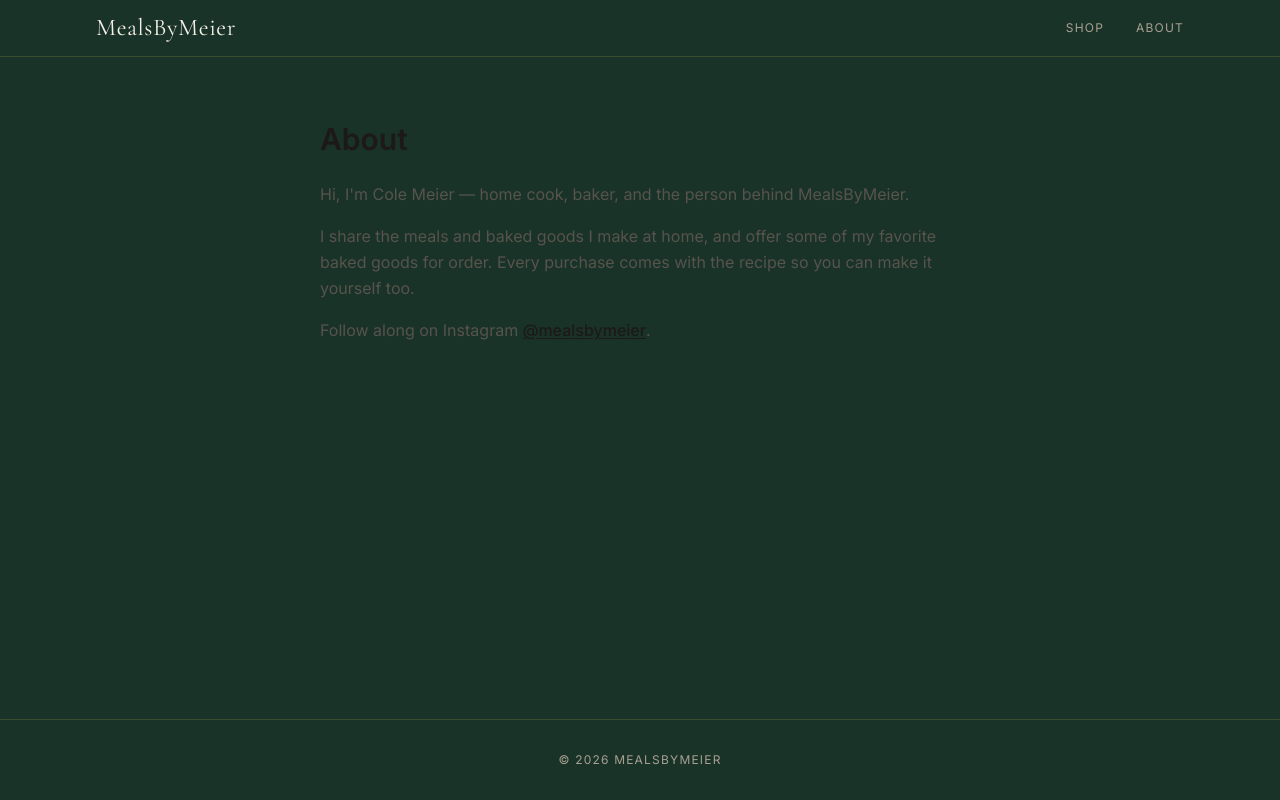
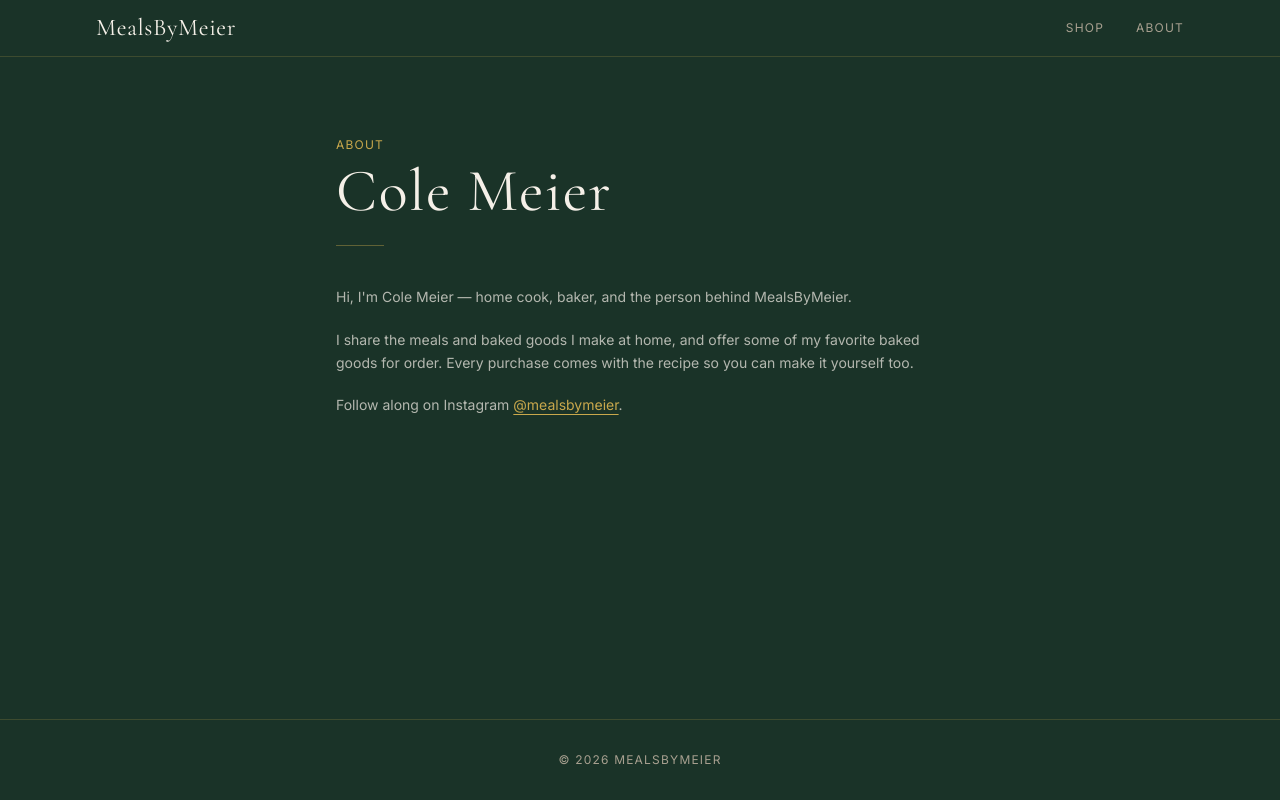
Before and after one commit to coletmeier2/mealsbymeier, a Next.js app: page /about in a window 1280 px wide. Built offline with nearby package versions, Linux system fonts and the light colour scheme.

Commit message:
chore: update theme of about page

```diff
--- a/src/app/(public)/about/page.tsx
+++ b/src/app/(public)/about/page.tsx
@@ -2,28 +2,37 @@ export const metadata = { title: "About | MealsByMeier" }
 
 export default function AboutPage() {
   return (
-    <div className="max-w-2xl mx-auto px-4 py-16">
-      <h1 className="text-3xl font-semibold text-stone-900 mb-6">About</h1>
-      <p className="text-stone-600 leading-relaxed mb-4">
+    <div className="max-w-2xl mx-auto px-8 py-20">
+      <div className="mb-10">
+        <p className="font-sans text-xs tracking-widest uppercase text-gold mb-2">About</p>
+        <h1 className="font-display text-ivory text-5xl md:text-6xl tracking-wide">
+          Cole Meier
+        </h1>
+        <div className="mt-6 w-12 h-px bg-gold/40" />
+      </div>
+
+      <div className="flex flex-col gap-5 font-sans text-ivory/70 text-sm leading-relaxed">
+        <p>
           Hi, I&apos;m Cole Meier — home cook, baker, and the person behind MealsByMeier.
         </p>
-      <p className="text-stone-600 leading-relaxed mb-4">
+        <p>
           I share the meals and baked goods I make at home, and offer some of my
           favorite baked goods for order. Every purchase comes with the recipe so you
           can make it yourself too.
         </p>
-      <p className="text-stone-600 leading-relaxed">
+        <p>
           Follow along on Instagram{" "}
           <a
             href="https://instagram.com/mealsbymeier"
             target="_blank"
             rel="noopener noreferrer"
-          className="text-stone-900 font-medium underline underline-offset-2"
+            className="text-gold hover:text-ivory transition-colors underline underline-offset-4"
           >
             @mealsbymeier
           </a>
           .
         </p>
       </div>
+    </div>
   )
 }
```
Lines whose indentation alone changed are shown as unchanged.
